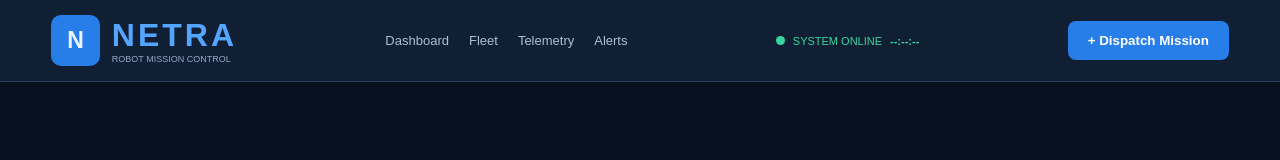
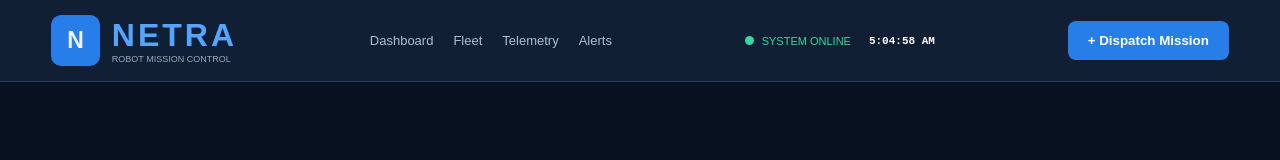
Before and after one commit to GopikaSaiSri/S7_NETRA, a plain HTML site: page index.html in a window 1280 px wide. Drawn offline with Linux system fonts and the light colour scheme.

Commit message:
part3 20_11_2026

```diff
--- a/index.html
+++ b/index.html
@@ -28,6 +28,7 @@
   </div>
   <button id="dispatch-open" type="button">
     + Dispatch Mission</button>
+    <script src="script.js"></script>
 </header>
 </body>
 </html>
--- /dev/null
+++ b/script.js
@@ -0,0 +1,7 @@
+function updateClock() {
+    const clock= document.getElementById("clock");
+    if(clock)
+        clock.textContent = new Date().toLocaleTimeString();
+}
+updateClock();
+setInterval(updateClock, 1000);
--- a/style.css
+++ b/style.css
@@ -79,3 +79,8 @@ nav a:hover {
     background: #39d6a0;
     border-radius: 50%;
 }
+#clock{
+    color: white;
+    margin-left: 10px;
+    font-family: monospace;
+}
```
